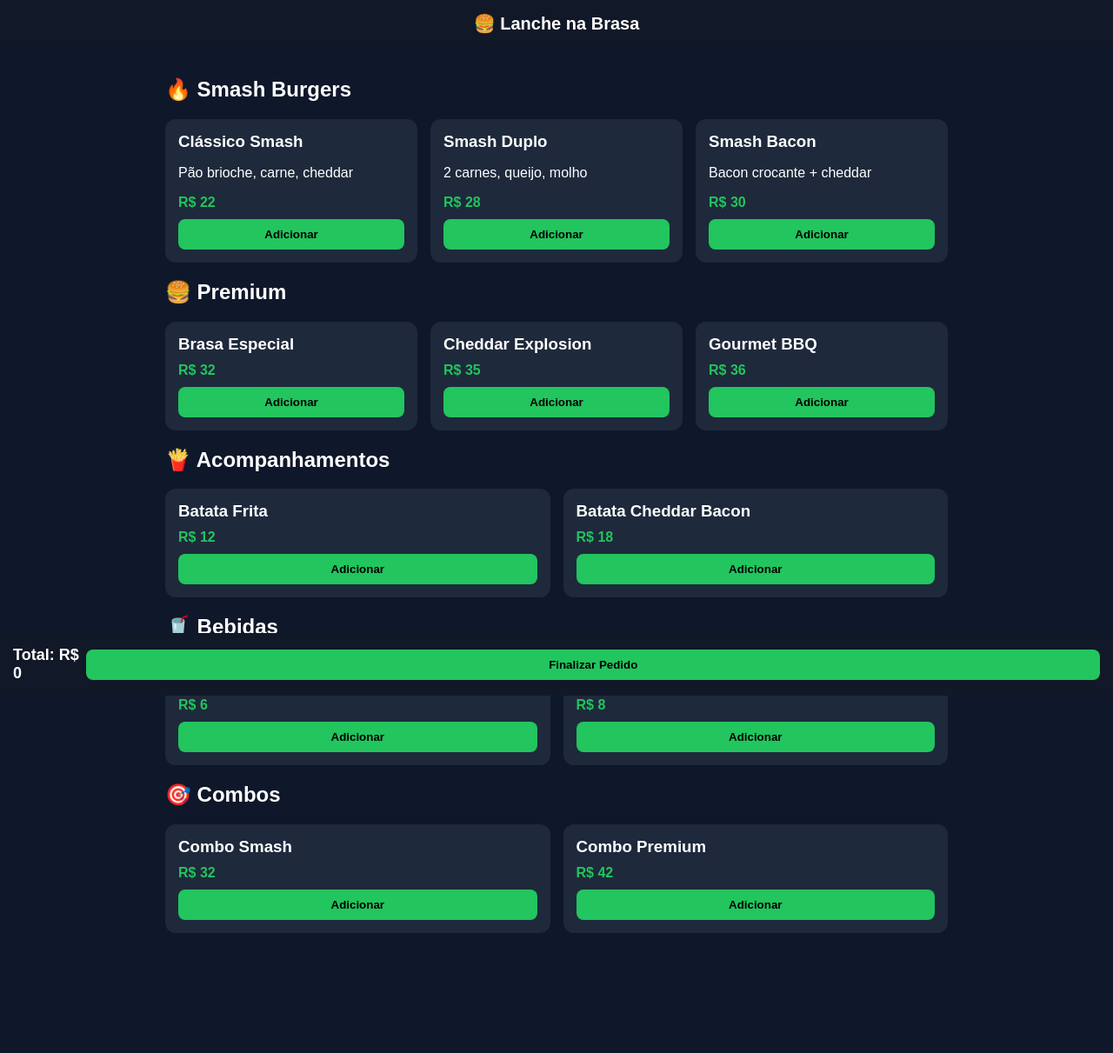
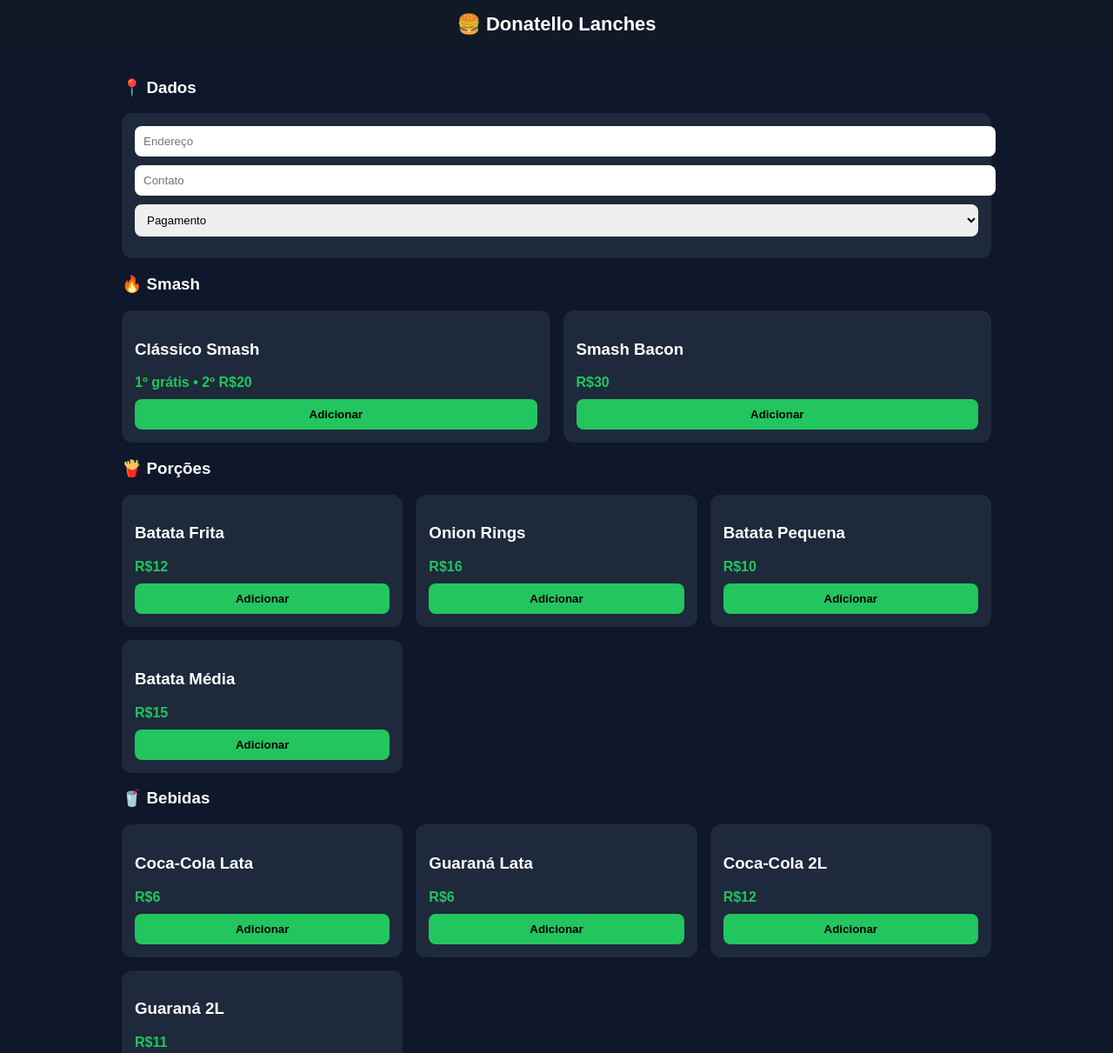
Before and after one commit to donatellolanches/lojavirtual, a plain HTML site: page inicial.html in a window 1280 px wide. Shown: the top 1211 px of the page at 87% size. Before the commit the page ends 1088 px from the top, so only its background shows below. Drawn offline with Linux system fonts and the light colour scheme.

Commit message:
Add files via upload

```diff
--- a/inicial.html
+++ b/inicial.html
@@ -3,7 +3,7 @@
 <head>
 <meta charset="UTF-8">
 <meta name="viewport" content="width=device-width, initial-scale=1.0">
-<title>Lanche na Brasa - Cardápio</title>
+<title>Donatello Lanches</title>
 
 <style>
 body{
@@ -17,13 +17,13 @@ body{
   background:#111827;
   padding:15px;
   text-align:center;
-  font-size:20px;
+  font-size:22px;
   font-weight:bold;
 }
 
 .container{
   padding:15px;
-  max-width:900px;
+  max-width:1000px;
   margin:auto;
 }
 
@@ -37,10 +37,6 @@ body{
   background:#1e293b;
   padding:15px;
   border-radius:12px;
-}
-
-.card h3{
-  margin:0 0 5px 0;
 }
 
 .price{
@@ -59,21 +55,38 @@ button{
   cursor:pointer;
 }
 
-.cart{
-  position:fixed;
-  bottom:0;
-  left:0;
-  right:0;
+.remove-btn{
+  background:#ef4444;
+  padding:5px 10px;
+  border:none;
+  border-radius:6px;
+  cursor:pointer;
+}
+
+.cart-box{
+  margin-top:20px;
   background:#111827;
   padding:15px;
+  border-radius:12px;
+}
+
+.cart-item{
   display:flex;
   justify-content:space-between;
-  align-items:center;
+  margin-bottom:8px;
 }
 
-.total{
-  font-size:18px;
-  font-weight:bold;
+.checkout{
+  margin-top:15px;
+  width:100%;
+}
+
+input, select{
+  width:100%;
+  padding:10px;
+  margin-bottom:10px;
+  border-radius:8px;
+  border:none;
 }
 </style>
 
@@ -81,128 +94,247 @@ button{
 
 <body>
 
-<div class="header">🍔 Lanche na Brasa</div>
+<div class="header">🍔 Donatello Lanches</div>
 
 <div class="container">
 
-<h2>🔥 Smash Burgers</h2>
+<h3>📍 Dados</h3>
+<div class="card">
+<input id="endereco" placeholder="Endereço">
+<input id="contato" placeholder="Contato">
+<select id="pagamento">
+<option value="">Pagamento</option>
+<option>Pix</option>
+<option>Cartão</option>
+<option>Dinheiro</option>
+</select>
+</div>
+
+<h3>🔥 Smash</h3>
 <div class="grid">
-
 <div class="card">
 <h3>Clássico Smash</h3>
-<p>Pão brioche, carne, cheddar</p>
-<div class="price">R$ 22</div>
-<button onclick="addItem(22)">Adicionar</button>
-</div>
-
-<div class="card">
-<h3>Smash Duplo</h3>
-<p>2 carnes, queijo, molho</p>
-<div class="price">R$ 28</div>
-<button onclick="addItem(28)">Adicionar</button>
+<div class="price">1º grátis • 2º R$20</div>
+<button onclick="addClassico()">Adicionar</button>
 </div>
 
 <div class="card">
 <h3>Smash Bacon</h3>
-<p>Bacon crocante + cheddar</p>
-<div class="price">R$ 30</div>
-<button onclick="addItem(30)">Adicionar</button>
+<div class="price">R$30</div>
+<button onclick="addItem('Smash Bacon',30)">Adicionar</button>
+</div>
+</div>
+
+<h3>🍟 Porções</h3>
+<div class="grid">
+
+<div class="card">
+<h3>Batata Frita</h3>
+<div class="price">R$12</div>
+<button onclick="addItem('Batata Frita',12)">Adicionar</button>
+</div>
+
+<div class="card">
+<h3>Onion Rings</h3>
+<div class="price">R$16</div>
+<button onclick="addItem('Onion Rings',16)">Adicionar</button>
+</div>
+
+<!-- NOVOS ITENS -->
+<div class="card">
+<h3>Batata Pequena</h3>
+<div class="price">R$10</div>
+<button onclick="addItem('Batata Pequena',10)">Adicionar</button>
+</div>
+
+<div class="card">
+<h3>Batata Média</h3>
+<div class="price">R$15</div>
+<button onclick="addItem('Batata Média',15)">Adicionar</button>
 </div>
 
 </div>
 
-<h2>🍔 Premium</h2>
+<h3>🥤 Bebidas</h3>
 <div class="grid">
 
 <div class="card">
-<h3>Brasa Especial</h3>
-<div class="price">R$ 32</div>
-<button onclick="addItem(32)">Adicionar</button>
+<h3>Coca-Cola Lata</h3>
+<div class="price">R$6</div>
+<button onclick="addItem('Coca-Cola',6)">Adicionar</button>
+</div>
+
+<!-- NOVOS ITENS -->
+<div class="card">
+<h3>Guaraná Lata</h3>
+<div class="price">R$6</div>
+<button onclick="addItem('Guaraná Lata',6)">Adicionar</button>
 </div>
 
 <div class="card">
-<h3>Cheddar Explosion</h3>
-<div class="price">R$ 35</div>
-<button onclick="addItem(35)">Adicionar</button>
+<h3>Coca-Cola 2L</h3>
+<div class="price">R$12</div>
+<button onclick="addItem('Coca-Cola 2L',12)">Adicionar</button>
 </div>
 
 <div class="card">
-<h3>Gourmet BBQ</h3>
-<div class="price">R$ 36</div>
-<button onclick="addItem(36)">Adicionar</button>
+<h3>Guaraná 2L</h3>
+<div class="price">R$11</div>
+<button onclick="addItem('Guaraná 2L',11)">Adicionar</button>
 </div>
 
 </div>
 
-<h2>🍟 Acompanhamentos</h2>
-<div class="grid">
+<h3>🛒 Carrinho</h3>
+<div class="cart-box" id="cart">Carrinho vazio</div>
 
-<div class="card">
-<h3>Batata Frita</h3>
-<div class="price">R$ 12</div>
-<button onclick="addItem(12)">Adicionar</button>
-</div>
+<button class="checkout" onclick="checkout()">Finalizar Pedido</button>
 
-<div class="card">
-<h3>Batata Cheddar Bacon</h3>
-<div class="price">R$ 18</div>
-<button onclick="addItem(18)">Adicionar</button>
-</div>
-
-</div>
-
-<h2>🥤 Bebidas</h2>
-<div class="grid">
-
-<div class="card">
-<h3>Refrigerante</h3>
-<div class="price">R$ 6</div>
-<button onclick="addItem(6)">Adicionar</button>
-</div>
-
-<div class="card">
-<h3>Suco</h3>
-<div class="price">R$ 8</div>
-<button onclick="addItem(8)">Adicionar</button>
-</div>
-
-</div>
-
-<h2>🎯 Combos</h2>
-<div class="grid">
-
-<div class="card">
-<h3>Combo Smash</h3>
-<div class="price">R$ 32</div>
-<button onclick="addItem(32)">Adicionar</button>
-</div>
-
-<div class="card">
-<h3>Combo Premium</h3>
-<div class="price">R$ 42</div>
-<button onclick="addItem(42)">Adicionar</button>
-</div>
-
-</div>
-
-</div>
-
-<div class="cart">
-<div class="total">Total: R$ <span id="total">0</span></div>
-<button onclick="checkout()">Finalizar Pedido</button>
 </div>
 
 <script>
 
-let total = 0;
+let cart = [];
 
-function addItem(valor){
-  total += valor;
-  document.getElementById("total").innerText = total.toFixed(2);
+function addItem(nome, valor){
+  let item = cart.find(i => i.nome === nome);
+
+  if(item){
+    item.qtd++;
+  } else {
+    cart.push({nome, valor, qtd:1});
+  }
+
+  renderCart();
+}
+
+function addClassico(){
+  let item = cart.find(i => i.nome === "Clássico Smash");
+
+  if(item){
+    item.qtd++;
+  } else {
+    cart.push({nome:"Clássico Smash", valor:22, qtd:1});
+  }
+
+  renderCart();
+}
+
+function removeItem(nome){
+  let item = cart.find(i => i.nome === nome);
+
+  if(item.qtd > 1){
+    item.qtd--;
+  } else {
+    cart = cart.filter(i => i.nome !== nome);
+  }
+
+  renderCart();
+}
+
+function renderCart(){
+
+  if(cart.length === 0){
+    document.getElementById("cart").innerHTML = "Carrinho vazio";
+    return;
+  }
+
+  let html = "";
+  let total = 0;
+  let classicoIndex = 0;
+
+  cart.forEach(item => {
+
+    for(let i = 0; i < item.qtd; i++){
+
+      let preco = item.valor;
+      let label = "";
+
+      if(item.nome === "Clássico Smash"){
+        if(classicoIndex === 0){
+          preco = 0;
+          label = " (GRÁTIS)";
+        } else if(classicoIndex === 1){
+          preco = 20;
+          label = " (PROMO)";
+        }
+        classicoIndex++;
+      }
+
+      total += preco;
+
+      html += `
+        <div class="cart-item">
+          ${item.nome}${label} - R$ ${preco.toFixed(2)}
+          <button class="remove-btn" onclick="removeItem('${item.nome}')">-</button>
+        </div>
+      `;
+    }
+
+  });
+
+  html += `<hr>Total: R$ ${total.toFixed(2)}`;
+
+  document.getElementById("cart").innerHTML = html;
 }
 
 function checkout(){
-  alert("Pedido finalizado! Total: R$ " + total.toFixed(2));
+
+  let endereco = document.getElementById("endereco").value;
+  let contato = document.getElementById("contato").value;
+  let pagamento = document.getElementById("pagamento").value;
+
+  if(cart.length === 0){
+    alert("Carrinho vazio");
+    return;
+  }
+
+  if(endereco === "" || contato === "" || pagamento === ""){
+    alert("Preencha os dados");
+    return;
+  }
+
+  let total = 0;
+  let classicoIndex = 0;
+  let resumo = "";
+
+  cart.forEach(item => {
+
+    for(let i = 0; i < item.qtd; i++){
+
+      let preco = item.valor;
+      let label = "";
+
+      if(item.nome === "Clássico Smash"){
+        if(classicoIndex === 0){
+          preco = 0;
+          label = " (GRÁTIS)";
+        } else if(classicoIndex === 1){
+          preco = 20;
+          label = " (PROMO)";
+        }
+        classicoIndex++;
+      }
+
+      total += preco;
+      resumo += `${item.nome}${label} - R$ ${preco.toFixed(2)}\n`;
+    }
+
+  });
+
+  let taxa = (Math.random()*10+5).toFixed(2);
+  let totalFinal = (total + parseFloat(taxa)).toFixed(2);
+
+  alert(
+    "📦 PEDIDO\n\n"+
+    resumo+
+    "\nEndereço: "+endereco+
+    "\nContato: "+contato+
+    "\nPagamento: "+pagamento+
+    "\n\nSubtotal: R$ "+total.toFixed(2)+
+    "\nEntrega: R$ "+taxa+
+    "\nTotal: R$ "+totalFinal
+  );
 }
 
 </script>
```
